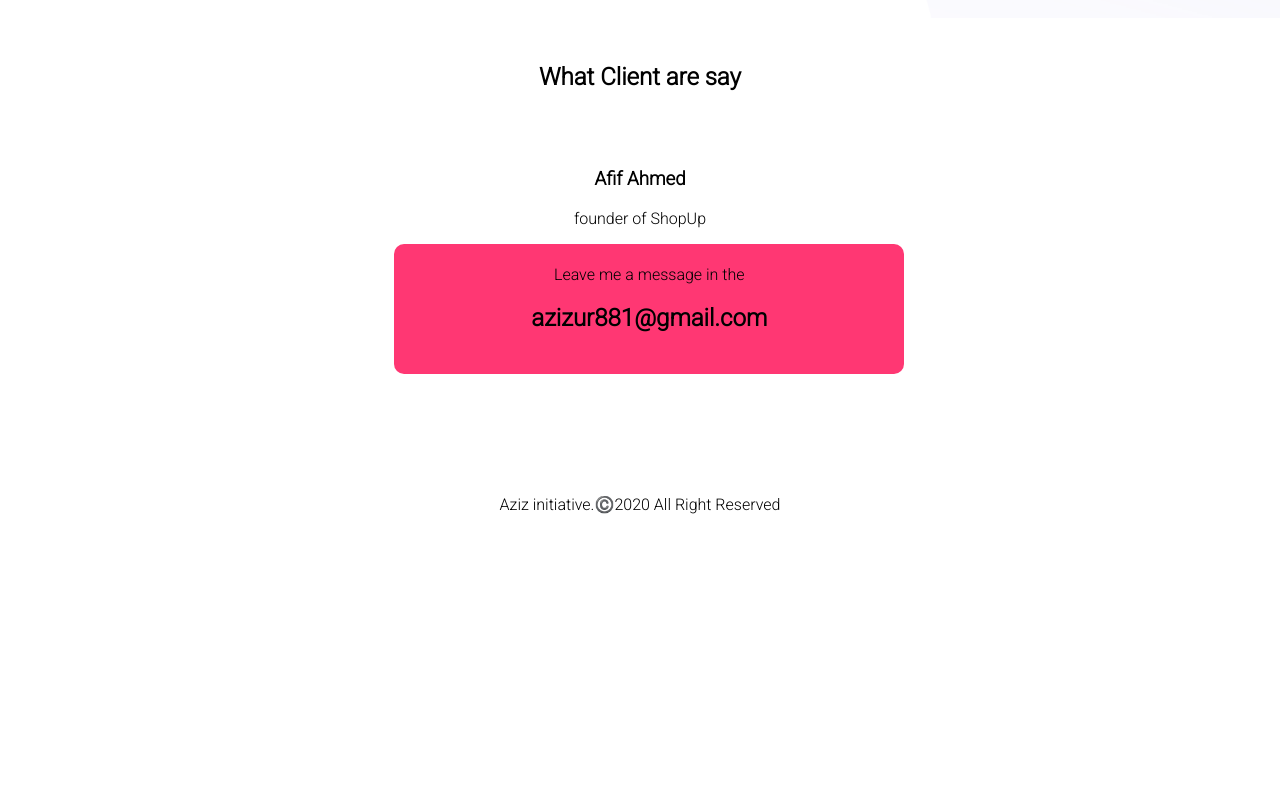
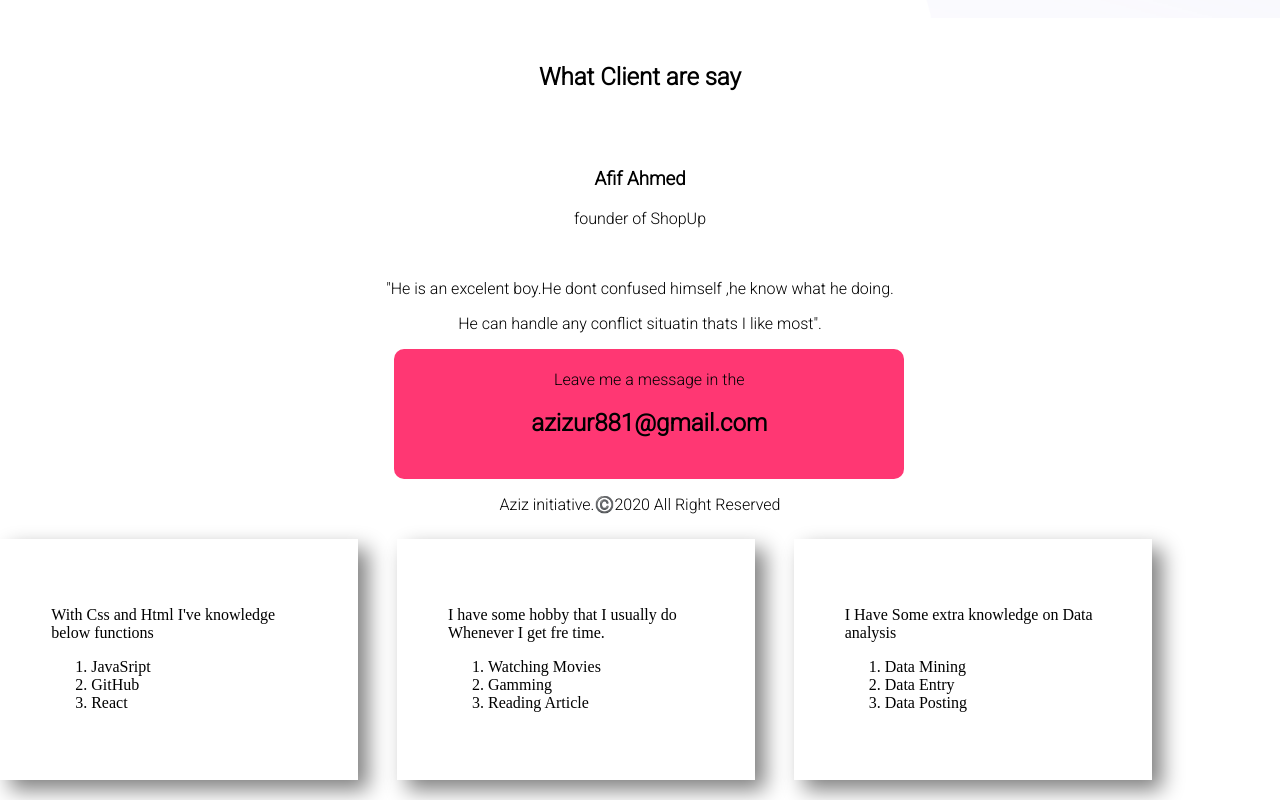
Before and after one commit to azizur881/my-personal-website, a plain HTML site: page index.html in a window 1280 px wide. Shown: the part 1502-2302 px from the top of the page. Before the commit the page ends 2041 px from the top, so only its background shows below. Drawn offline with Linux system fonts and the light colour scheme.

Commit message:
my website done

```diff
--- a/index.html
+++ b/index.html
@@ -47,13 +47,42 @@
         <br>
         <h3>Afif Ahmed</h3>
         <p> founder of ShopUp</p>
+        <br>
+        <p>"He is an excelent boy.He dont confused himself ,he know what he doing.</p>
+        <p>He can handle any conflict situatin thats I like most".</p>
         <div id=mail-box>
             <p>Leave me a message in the</p>
             <h1>azizur881@gmail.com</h1>
         </div>
-    </section>
+    </section >
     <footer>Aziz initiative.©️2020 All Right Reserved</footer>
+    <section>
+   <div class="extra-list">
+    <p>With Css and Html I've knowledge  below functions</p>
+    <ol>
+        <li>JavaSript</li>
+        <li>GitHub </li>
+        <li>React</li>
+    </ol>
+</div>
+<div class="extra-list">
+    <p>I have some hobby that I usually do Whenever I get fre time.</p>
+    <ol>
+        <li>Watching Movies</li>
+        <li>Gamming</li>
+        <li>Reading Article</li>
+        </ol>
+</div>
+<div class="extra-list">
+    <p>I Have Some extra knowledge on Data analysis</p>
+    <ol>
+        <li>Data Mining</li>
+        <li>Data Entry</li>
+        <li>Data Posting</li>
+        </ol>
 
+</div>
+<section>
 </body>
 
 </html>
--- a/style.css
+++ b/style.css
@@ -102,4 +102,13 @@ footer{
     padding:2%;
 }
 
+
+.extra-list{
+width:20%;
+margin-right:3%;
+margin-bottom: 20px;
+float:left;
+padding:4%;
+box-shadow: 10px 10px 20px grey;
+font-family: cooper;
 }
```
